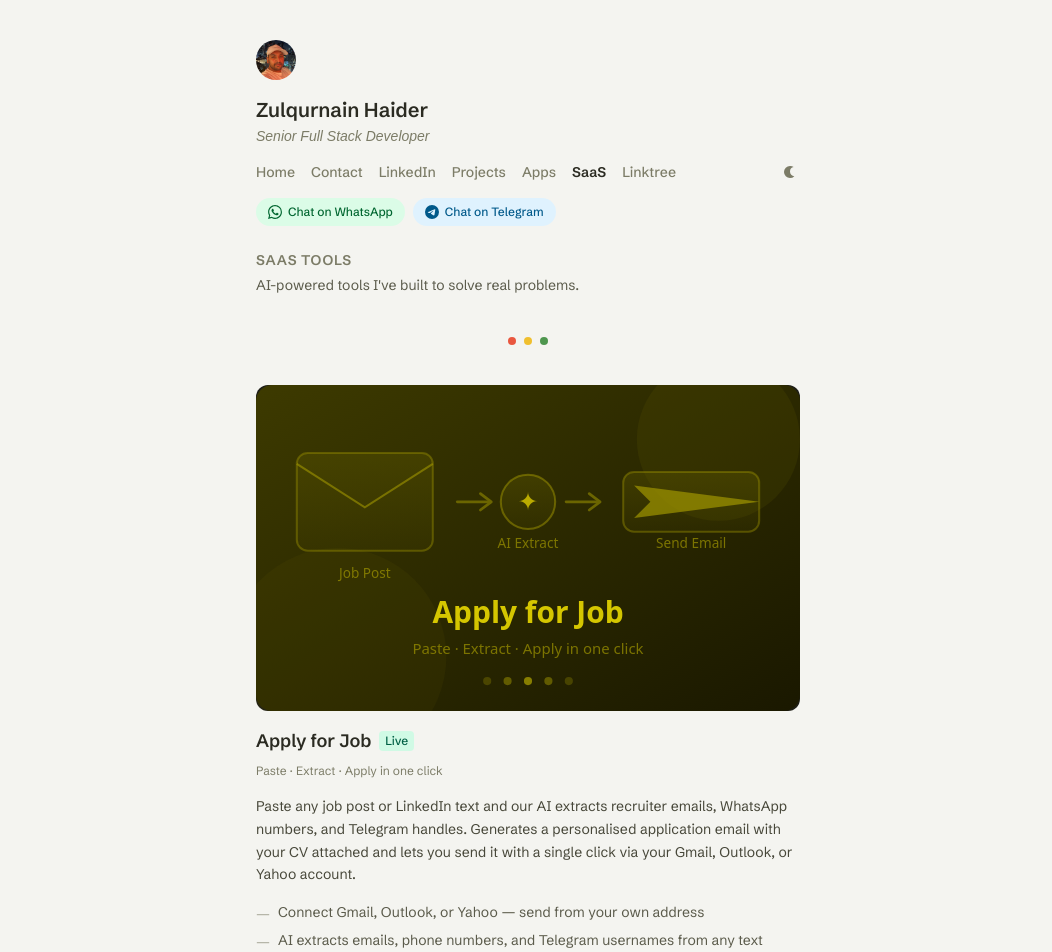
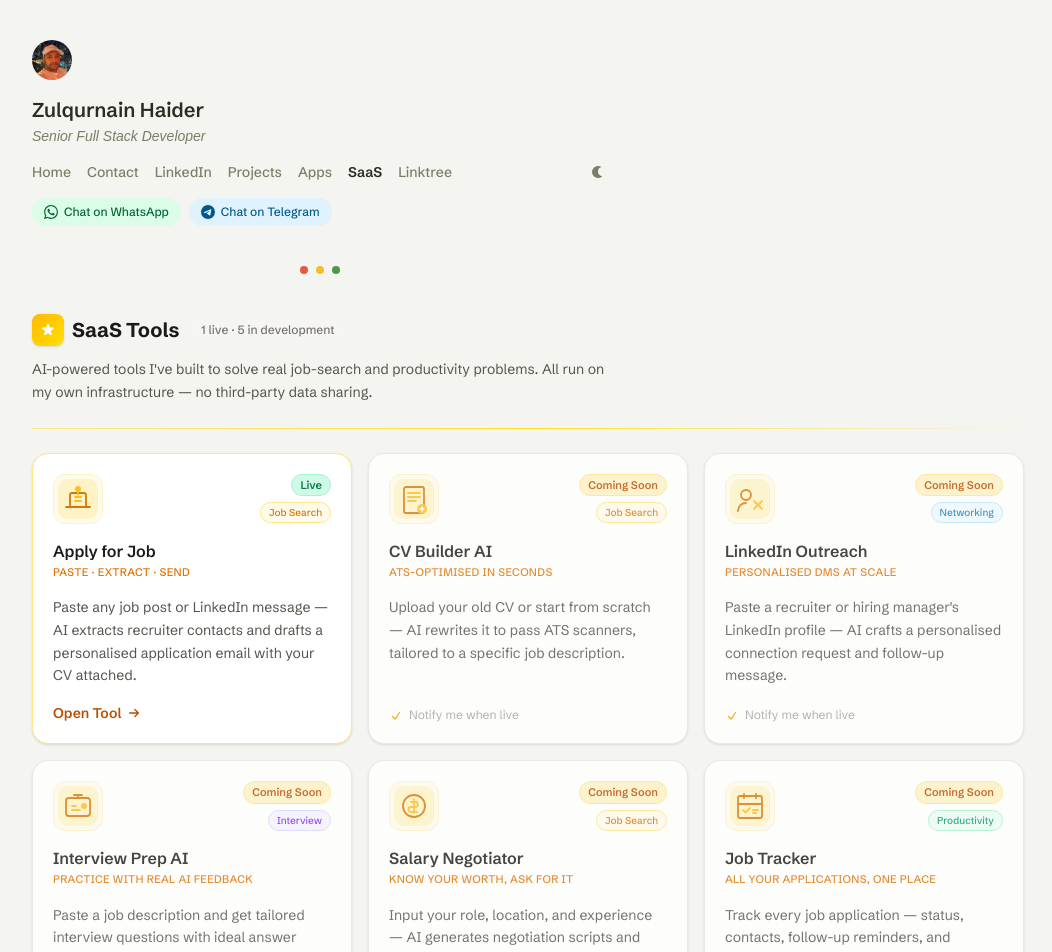
Before and after one commit to Zulqurnain/zulqurnainj.com, a Next.js app: page /saas in a window 1280 px wide. Shown: the top 952 px of the page, without its empty margins (112-1164 px from the left). Built offline with nearby package versions, Linux system fonts and the light colour scheme; a web font is replaced by a local one.

Commit message:
redesign: SaaS page — golden theme, shadcn-style 3-col card grid, 6 tools

```diff
--- a/src/app/saas/page.tsx
+++ b/src/app/saas/page.tsx
@@ -1,4 +1,5 @@
 import type { Metadata } from "next";
+import Link from "next/link";
 import { Header } from "@/components/Header";
 import { Footer } from "@/components/Footer";
 import { Divider } from "@/components/Divider";
@@ -6,7 +7,7 @@ import { Divider } from "@/components/Divider";
 export const metadata: Metadata = {
   title: "SaaS Tools",
   description:
-    "SaaS tools built by Zulqurnain Haider. Includes Apply for Job — an AI-powered tool to extract recruiter contacts from job posts and apply with one click.",
+    "AI-powered SaaS tools by Zulqurnain Haider. Apply for Job, and more coming soon.",
   alternates: { canonical: "https://zulqurnainj.com/saas" },
   openGraph: {
     url: "https://zulqurnainj.com/saas",
@@ -16,117 +17,287 @@ export const metadata: Metadata = {
   },
 };
 
-const tools = [
+type Tool = {
+  id: string;
+  name: string;
+  tagline: string;
+  description: string;
+  icon: React.ReactNode;
+  href?: string;
+  badge: "Live" | "Beta" | "Coming Soon";
+  category: string;
+};
+
+const CheckIcon = () => (
+  <svg className="size-3.5 shrink-0 mt-0.5 text-amber-500" viewBox="0 0 16 16" fill="currentColor">
+    <path d="M12.416 3.376a.75.75 0 0 1 .208 1.04l-5 7.5a.75.75 0 0 1-1.154.114l-3-3a.75.75 0 0 1 1.06-1.06l2.353 2.353 4.493-6.74a.75.75 0 0 1 1.04-.207Z" />
+  </svg>
+);
+
+const ArrowIcon = () => (
+  <svg className="size-3.5" viewBox="0 0 16 16" fill="none" stroke="currentColor" strokeWidth="1.5" strokeLinecap="round" strokeLinejoin="round">
+    <path d="M3 8h10M9 4l4 4-4 4" />
+  </svg>
+);
+
+const tools: Tool[] = [
   {
     id: "apply-for-job",
     name: "Apply for Job",
-    tagline: "Paste · Extract · Apply in one click",
-    description:
-      "Paste any job post or LinkedIn text and our AI extracts recruiter emails, WhatsApp numbers, and Telegram handles. Generates a personalised application email with your CV attached and lets you send it with a single click via your Gmail, Outlook, or Yahoo account.",
-    features: [
-      "Connect Gmail, Outlook, or Yahoo — send from your own address",
-      "AI extracts emails, phone numbers, and Telegram usernames from any text",
-      "Auto-generates a personalised email with your CV attached",
-      "One-click WhatsApp and Telegram links with pre-filled message",
-      "Upload your CV once — reused for every application",
-    ],
+    tagline: "Paste · Extract · Send",
+    description: "Paste any job post or LinkedIn message — AI extracts recruiter contacts and drafts a personalised application email with your CV attached.",
+    icon: (
+      <svg viewBox="0 0 40 40" className="size-10" fill="none">
+        <rect width="40" height="40" rx="10" fill="#fef3c7" />
+        <path d="M12 28V16a2 2 0 0 1 2-2h12a2 2 0 0 1 2 2v12" stroke="#d97706" strokeWidth="1.8" strokeLinecap="round" />
+        <path d="M8 28h24" stroke="#d97706" strokeWidth="1.8" strokeLinecap="round" />
+        <path d="M17 22h6M17 18h6" stroke="#fbbf24" strokeWidth="1.8" strokeLinecap="round" />
+        <circle cx="20" cy="10" r="3" fill="#fbbf24" />
+        <path d="M20 13v3" stroke="#fbbf24" strokeWidth="1.5" strokeLinecap="round" />
+      </svg>
+    ),
     href: "https://tools.zulqurnainj.com",
-    image: "/saas/apply-for-job.svg",
     badge: "Live",
-    badgeColor: "bg-emerald-100 text-emerald-800 dark:bg-emerald-900/30 dark:text-emerald-400",
+    category: "Job Search",
+  },
+  {
+    id: "cv-builder",
+    name: "CV Builder AI",
+    tagline: "ATS-optimised in seconds",
+    description: "Upload your old CV or start from scratch — AI rewrites it to pass ATS scanners, tailored to a specific job description.",
+    icon: (
+      <svg viewBox="0 0 40 40" className="size-10" fill="none">
+        <rect width="40" height="40" rx="10" fill="#fef3c7" />
+        <rect x="10" y="8" width="20" height="26" rx="2" stroke="#d97706" strokeWidth="1.8" />
+        <path d="M14 14h12M14 18h12M14 22h8" stroke="#fbbf24" strokeWidth="1.8" strokeLinecap="round" />
+        <circle cx="28" cy="30" r="5" fill="#fbbf24" />
+        <path d="M26 30h4M28 28v4" stroke="#fff" strokeWidth="1.5" strokeLinecap="round" />
+      </svg>
+    ),
+    badge: "Coming Soon",
+    category: "Job Search",
+  },
+  {
+    id: "linkedin-outreach",
+    name: "LinkedIn Outreach",
+    tagline: "Personalised DMs at scale",
+    description: "Paste a recruiter or hiring manager's LinkedIn profile — AI crafts a personalised connection request and follow-up message.",
+    icon: (
+      <svg viewBox="0 0 40 40" className="size-10" fill="none">
+        <rect width="40" height="40" rx="10" fill="#fef3c7" />
+        <circle cx="16" cy="16" r="5" stroke="#d97706" strokeWidth="1.8" />
+        <path d="M8 32c0-5 3.6-8 8-8" stroke="#d97706" strokeWidth="1.8" strokeLinecap="round" />
+        <path d="M24 22l8 8M24 30l8-8" stroke="#fbbf24" strokeWidth="1.8" strokeLinecap="round" strokeLinejoin="round" />
+      </svg>
+    ),
+    badge: "Coming Soon",
+    category: "Networking",
+  },
+  {
+    id: "interview-prep",
+    name: "Interview Prep AI",
+    tagline: "Practice with real AI feedback",
+    description: "Paste a job description and get tailored interview questions with ideal answer frameworks and STAR-method examples.",
+    icon: (
+      <svg viewBox="0 0 40 40" className="size-10" fill="none">
+        <rect width="40" height="40" rx="10" fill="#fef3c7" />
+        <rect x="8" y="12" width="24" height="18" rx="3" stroke="#d97706" strokeWidth="1.8" />
+        <path d="M14 20h4M14 24h8" stroke="#fbbf24" strokeWidth="1.8" strokeLinecap="round" />
+        <circle cx="26" cy="20" r="3" fill="#fbbf24" />
+        <path d="M20 12V9M16 9h8" stroke="#d97706" strokeWidth="1.8" strokeLinecap="round" />
+      </svg>
+    ),
+    badge: "Coming Soon",
+    category: "Interview",
+  },
+  {
+    id: "salary-negotiator",
+    name: "Salary Negotiator",
+    tagline: "Know your worth, ask for it",
+    description: "Input your role, location, and experience — AI generates negotiation scripts and counter-offer responses with market data.",
+    icon: (
+      <svg viewBox="0 0 40 40" className="size-10" fill="none">
+        <rect width="40" height="40" rx="10" fill="#fef3c7" />
+        <circle cx="20" cy="20" r="11" stroke="#d97706" strokeWidth="1.8" />
+        <path d="M20 13v14M17 16h4.5a2.5 2.5 0 0 1 0 5H17a2.5 2.5 0 0 0 0 5H23" stroke="#fbbf24" strokeWidth="1.8" strokeLinecap="round" />
+      </svg>
+    ),
+    badge: "Coming Soon",
+    category: "Job Search",
+  },
+  {
+    id: "job-tracker",
+    name: "Job Tracker",
+    tagline: "All your applications, one place",
+    description: "Track every job application — status, contacts, follow-up reminders, and response rates — with a clean dashboard.",
+    icon: (
+      <svg viewBox="0 0 40 40" className="size-10" fill="none">
+        <rect width="40" height="40" rx="10" fill="#fef3c7" />
+        <rect x="8" y="10" width="24" height="22" rx="2" stroke="#d97706" strokeWidth="1.8" />
+        <path d="M14 8v4M26 8v4M8 18h24" stroke="#d97706" strokeWidth="1.8" strokeLinecap="round" />
+        <path d="M13 24l2.5 2.5L20 22M23 24h5M23 27h3" stroke="#fbbf24" strokeWidth="1.8" strokeLinecap="round" strokeLinejoin="round" />
+      </svg>
+    ),
+    badge: "Coming Soon",
+    category: "Productivity",
   },
 ];
 
+const badgeStyles: Record<Tool["badge"], string> = {
+  "Live":         "bg-emerald-100 text-emerald-700 border border-emerald-200",
+  "Beta":         "bg-blue-100 text-blue-700 border border-blue-200",
+  "Coming Soon":  "bg-amber-100 text-amber-700 border border-amber-200",
+};
+
+const categoryColors: Record<string, string> = {
+  "Job Search":   "text-amber-600 bg-amber-50 border-amber-200",
+  "Networking":   "text-sky-600 bg-sky-50 border-sky-200",
+  "Interview":    "text-violet-600 bg-violet-50 border-violet-200",
+  "Productivity": "text-emerald-600 bg-emerald-50 border-emerald-200",
+};
+
+function ToolCard({ tool }: { tool: Tool }) {
+  const isLive = tool.badge === "Live";
+  const card = (
+    <div
+      className={[
+        "group relative flex flex-col gap-4 rounded-2xl border bg-white p-5 shadow-sm",
+        "transition-all duration-200",
+        isLive
+          ? "border-amber-200 hover:border-amber-400 hover:shadow-md hover:shadow-amber-100 cursor-pointer"
+          : "border-stone-200 opacity-80",
+      ].join(" ")}
+    >
+      {/* Top row: icon + badges */}
+      <div className="flex items-start justify-between gap-2">
+        <div className="rounded-xl border border-amber-100 bg-amber-50 p-1">
+          {tool.icon}
+        </div>
+        <div className="flex flex-col items-end gap-1.5">
+          <span className={`text-[11px] font-semibold px-2 py-0.5 rounded-full ${badgeStyles[tool.badge]}`}>
+            {tool.badge}
+          </span>
+          <span className={`text-[10px] font-medium px-2 py-0.5 rounded-full border ${categoryColors[tool.category] ?? "text-stone-500 bg-stone-50 border-stone-200"}`}>
+            {tool.category}
+          </span>
+        </div>
+      </div>
+
+      {/* Name + tagline */}
+      <div>
+        <h3 className="font-semibold text-stone-900 text-base leading-snug">{tool.name}</h3>
+        <p className="text-[11px] font-medium text-amber-600 mt-0.5 tracking-wide uppercase">
+          {tool.tagline}
+        </p>
+      </div>
+
+      {/* Description */}
+      <p className="text-sm text-stone-600 leading-relaxed flex-1">
+        {tool.description}
+      </p>
+
+      {/* CTA */}
+      {isLive ? (
+        <div className="flex items-center gap-1.5 text-sm font-semibold text-amber-700 group-hover:gap-2.5 transition-all">
+          <span>Open Tool</span>
+          <ArrowIcon />
+        </div>
+      ) : (
+        <div className="flex items-center gap-1.5 text-xs text-stone-400">
+          <CheckIcon />
+          <span>Notify me when live</span>
+        </div>
+      )}
+
+      {/* Golden bottom border on hover for live tools */}
+      {isLive && (
+        <div className="absolute bottom-0 left-4 right-4 h-0.5 rounded-full bg-gradient-to-r from-amber-300 via-yellow-400 to-amber-300 opacity-0 group-hover:opacity-100 transition-opacity" />
+      )}
+    </div>
+  );
+
+  if (isLive && tool.href) {
+    return (
+      <a href={tool.href} target="_blank" rel="noopener noreferrer" className="block">
+        {card}
+      </a>
+    );
+  }
+  return card;
+}
+
 export default function SaasPage() {
+  const liveCount = tools.filter(t => t.badge === "Live").length;
+  const totalCount = tools.length;
+
   return (
     <div className="bg-olive-100 dark:bg-olive-900 min-h-screen w-full flex justify-center py-10">
-      <div className="flex flex-col gap-6 items-center w-full max-w-xl px-4">
+      <div className="flex flex-col gap-6 w-full max-w-5xl px-4">
 
-        <div className="animate-in w-full">
+        {/* Shared portfolio header (constrained width) */}
+        <div className="animate-in max-w-xl">
           <Header />
         </div>
 
-        <div className="animate-in animate-delay-1 w-full flex flex-col gap-1">
-          <h2 className="font-semibold text-sm text-olive-500 dark:text-olive-400 uppercase tracking-wider">
-            SaaS Tools
-          </h2>
-          <p className="text-sm text-olive-600 dark:text-olive-400 leading-relaxed">
-            AI-powered tools I&apos;ve built to solve real problems.
+        <div className="animate-in animate-delay-1 max-w-xl">
+          <Divider />
+        </div>
+
+        {/* SaaS section header */}
+        <div className="animate-in animate-delay-2 flex flex-col gap-3">
+          <div className="flex items-center gap-3 flex-wrap">
+            <div className="flex items-center gap-2">
+              <span className="inline-flex items-center justify-center size-8 rounded-lg bg-gradient-to-br from-amber-400 to-yellow-300 shadow-sm">
+                <svg viewBox="0 0 20 20" className="size-4 fill-white" xmlns="http://www.w3.org/2000/svg">
+                  <path d="M9.049 2.927c.3-.921 1.603-.921 1.902 0l1.07 3.292a1 1 0 00.95.69h3.462c.969 0 1.371 1.24.588 1.81l-2.8 2.034a1 1 0 00-.364 1.118l1.07 3.292c.3.921-.755 1.688-1.54 1.118l-2.8-2.034a1 1 0 00-1.175 0l-2.8 2.034c-.784.57-1.838-.197-1.539-1.118l1.07-3.292a1 1 0 00-.364-1.118L2.98 8.72c-.783-.57-.38-1.81.588-1.81h3.461a1 1 0 00.951-.69l1.07-3.292z" />
+                </svg>
+              </span>
+              <h2 className="text-xl font-bold text-stone-900 dark:text-olive-100">
+                SaaS Tools
+              </h2>
+            </div>
+            <span className="text-xs text-stone-500 dark:text-olive-400 font-medium bg-stone-100 dark:bg-olive-800 px-2.5 py-1 rounded-full">
+              {liveCount} live · {totalCount - liveCount} in development
+            </span>
+          </div>
+          <p className="text-sm text-stone-600 dark:text-olive-400 max-w-xl leading-relaxed">
+            AI-powered tools I&apos;ve built to solve real job-search and productivity problems. All run on my own infrastructure — no third-party data sharing.
           </p>
         </div>
 
-        <div className="animate-in animate-delay-2 w-full">
+        {/* Golden divider */}
+        <div className="animate-in animate-delay-2 h-px bg-gradient-to-r from-amber-200 via-yellow-300 to-transparent" />
+
+        {/* Tools grid — 3 columns, scrollable */}
+        <div className="animate-in animate-delay-3">
+          <div className="grid grid-cols-1 sm:grid-cols-2 lg:grid-cols-3 gap-4">
+            {tools.map((tool) => (
+              <ToolCard key={tool.id} tool={tool} />
+            ))}
+          </div>
+        </div>
+
+        {/* Bottom note */}
+        <div className="animate-in animate-delay-4 flex items-start gap-2 rounded-xl border border-amber-200 bg-amber-50 dark:bg-amber-950/20 dark:border-amber-900/30 px-4 py-3">
+          <svg viewBox="0 0 20 20" className="size-4 shrink-0 mt-0.5 fill-amber-500" xmlns="http://www.w3.org/2000/svg">
+            <path fillRule="evenodd" d="M18 10a8 8 0 11-16 0 8 8 0 0116 0zm-7-4a1 1 0 11-2 0 1 1 0 012 0zM9 9a.75.75 0 000 1.5h.253a.25.25 0 01.244.304l-.459 2.066A1.75 1.75 0 0010.747 15H11a.75.75 0 000-1.5h-.253a.25.25 0 01-.244-.304l.459-2.066A1.75 1.75 0 009.253 9H9z" clipRule="evenodd" />
+          </svg>
+          <p className="text-xs text-amber-800 dark:text-amber-300 leading-relaxed">
+            All tools run on self-hosted infrastructure (no Vercel, no third-party AI APIs). AI inference powered by{" "}
+            <a href="https://github.com/Zulqurnain/offllama" target="_blank" rel="noopener noreferrer" className="font-semibold underline underline-offset-2 hover:text-amber-600">
+              offLLama
+            </a>
+            {" "}— an open-source library I built to run llama.cpp on shared hosting.
+          </p>
+        </div>
+
+        <div className="animate-in animate-delay-5 max-w-xl">
           <Divider />
         </div>
 
-        <div className="animate-in animate-delay-3 w-full flex flex-col gap-8">
-          {tools.map((tool) => (
-            <div key={tool.id} className="flex flex-col gap-4">
-              {/* Card image */}
-              <div className="w-full rounded-xl overflow-hidden bg-olive-900 dark:bg-olive-950 aspect-[5/3]">
-                {/* eslint-disable-next-line @next/next/no-img-element */}
-                <img
-                  src={tool.image}
-                  alt={tool.name}
-                  className="w-full h-full object-cover"
-                />
-              </div>
-
-              {/* Title row */}
-              <div className="flex items-center gap-2 flex-wrap">
-                <h3 className="font-semibold text-olive-800 dark:text-olive-100 text-lg">
-                  {tool.name}
-                </h3>
-                <span className={`text-xs px-1.5 py-0.5 rounded font-medium ${tool.badgeColor}`}>
-                  {tool.badge}
-                </span>
-              </div>
-
-              <p className="text-xs text-olive-500 dark:text-olive-500 -mt-2">
-                {tool.tagline}
-              </p>
-
-              <p className="text-sm text-olive-700 dark:text-olive-300 leading-relaxed">
-                {tool.description}
-              </p>
-
-              <ul className="flex flex-col gap-1.5">
-                {tool.features.map((feature) => (
-                  <li
-                    key={feature}
-                    className="flex items-start gap-2 text-sm text-olive-600 dark:text-olive-400"
-                  >
-                    <span className="text-olive-400 dark:text-olive-600 mt-0.5 flex-shrink-0">—</span>
-                    <span>{feature}</span>
-                  </li>
-                ))}
-              </ul>
-
-              <a
-                href={tool.href}
-                target="_blank"
-                rel="noopener noreferrer"
-                className="inline-flex items-center gap-2 self-start text-sm font-medium bg-olive-800 dark:bg-olive-100 text-olive-100 dark:text-olive-900 px-4 py-2 rounded-lg hover:opacity-80 transition-opacity"
-              >
-                <svg viewBox="0 0 24 24" className="size-4 fill-none stroke-current stroke-2" xmlns="http://www.w3.org/2000/svg" strokeLinecap="round" strokeLinejoin="round">
-                  <path d="M18 13v6a2 2 0 0 1-2 2H5a2 2 0 0 1-2-2V8a2 2 0 0 1 2-2h6"/>
-                  <polyline points="15 3 21 3 21 9"/>
-                  <line x1="10" y1="14" x2="21" y2="3"/>
-                </svg>
-                Open Tool
-              </a>
-            </div>
-          ))}
-        </div>
-
-        <div className="animate-in animate-delay-4 w-full">
-          <Divider />
-        </div>
-
-        <div className="animate-in animate-delay-5 w-full">
+        <div className="animate-in animate-delay-5 max-w-xl">
           <Footer />
         </div>
-
       </div>
     </div>
   );
```
